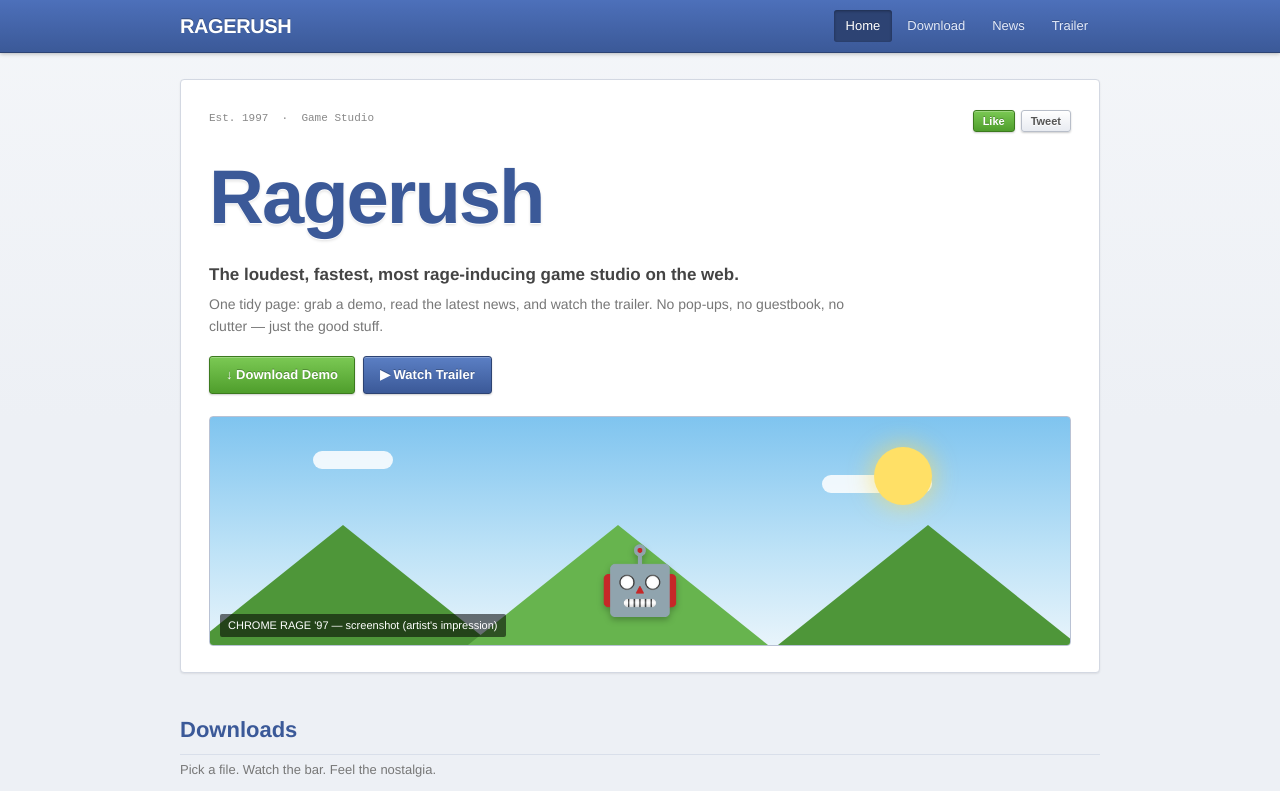
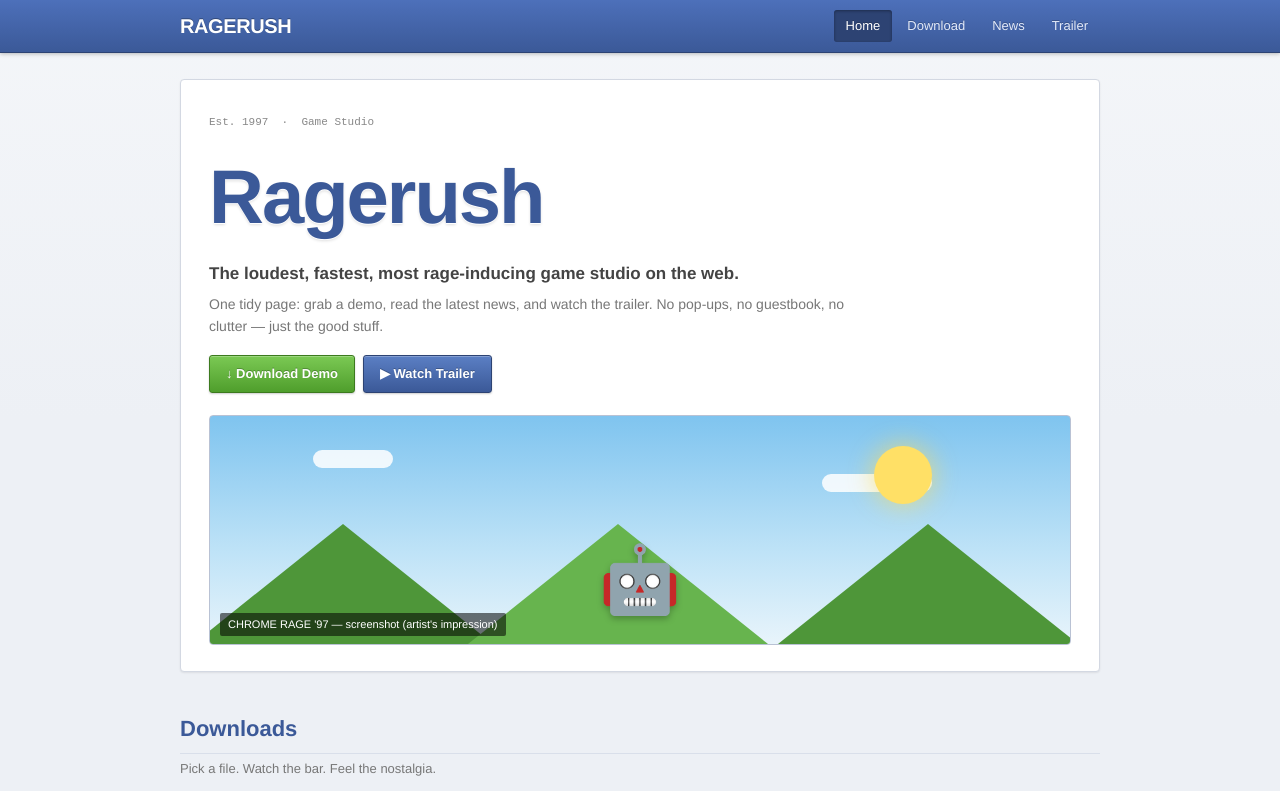
Before and after one commit to kiwkiw788/ragerush, a plain HTML site: page index.html in a window 1280 px wide. Shown: the top 791 px of the page. Drawn offline with Linux system fonts and the light colour scheme.

Commit message:
Remove share buttons

```diff
--- a/css/modern.css
+++ b/css/modern.css
@@ -140,26 +140,11 @@ section { scroll-margin-top: 66px; }
 .btn:active { box-shadow: inset 0 2px 3px rgba(0,0,0,0.3); }
 .btn-green { border-color: #3c7a1e; background: linear-gradient(#7bc954, var(--green)); }
 .btn-green:hover { background: linear-gradient(#86d45f, #58aa31); }
-.btn-gray {
-  border-color: #b8bec9;
-  background: linear-gradient(#fff, #e8ebf1);
-  color: #555;
-  text-shadow: 0 1px 0 #fff;
-}
-.btn-gray:hover { background: linear-gradient(#fff, #dfe3eb); color: #333; }
 
 /* ---------- hero ---------- */
 .hero { padding: 26px 0 12px; }
 .hero-card { padding: 30px 28px 26px; }
-.hero-top {
-  display: flex;
-  justify-content: space-between;
-  align-items: flex-start;
-  gap: 12px;
-  margin-bottom: 6px;
-}
-.share { display: flex; gap: 6px; }
-.share .btn { font-size: 11px; padding: 4px 9px; }
+.hero-top { margin-bottom: 6px; }
 .hero-logo {
   margin: 4px 0 2px;
   color: var(--blue);
--- a/index.html
+++ b/index.html
@@ -29,10 +29,6 @@
       <div class="card hero-card">
         <div class="hero-top">
           <span class="meta">Est. 1997 &nbsp;·&nbsp; Game Studio</span>
-          <div class="share">
-            <button class="btn btn-green">Like</button>
-            <button class="btn btn-gray">Tweet</button>
-          </div>
         </div>
 
         <h1 class="hero-logo">Ragerush</h1>
```
